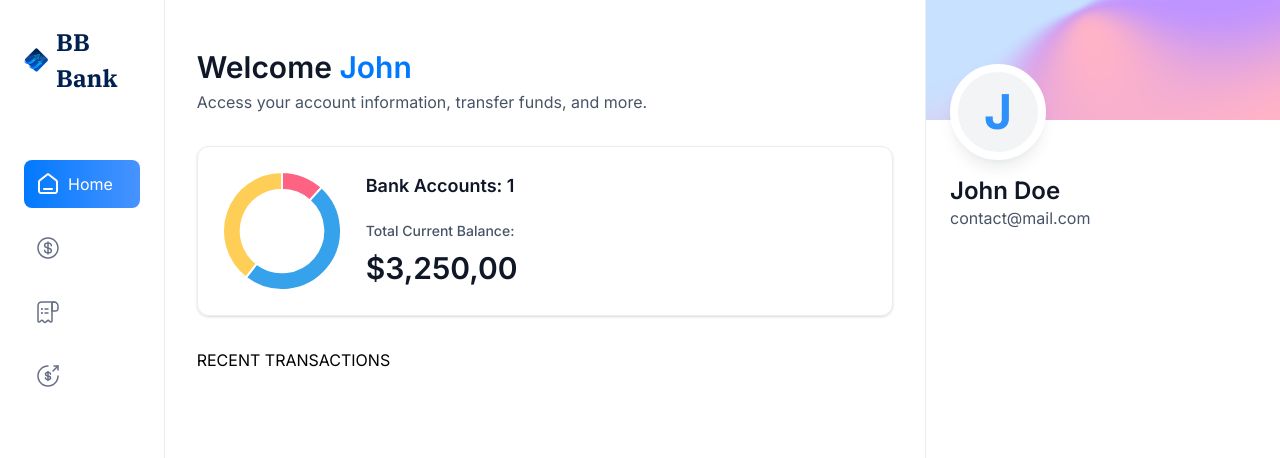
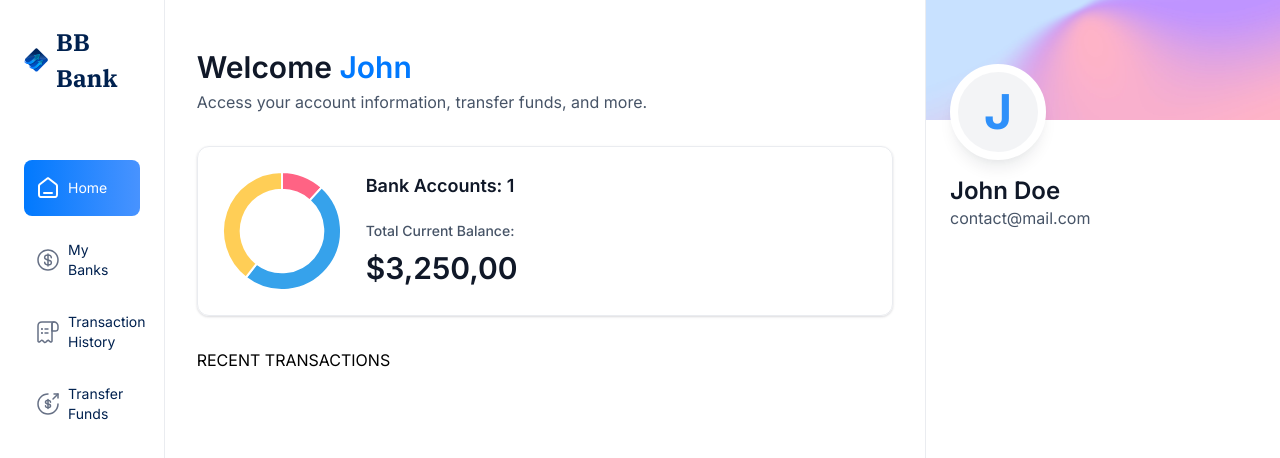
Before and after one commit to ArnaudBand/web_banking, a Next.js app: page / in a window 1280 px wide. Shown: the top 458 px of the page. Built offline with nearby package versions, Linux system fonts and the light colour scheme.

Commit message:
refactor: Update Sidebar component styles in Sidebar.tsx

```diff
--- a/components/Sidebar.tsx
+++ b/components/Sidebar.tsx
@@ -20,9 +20,9 @@ const Sidebar = ({ user }: SiderbarProps) => {
           const isActive = pathname === link.route || pathname.startsWith(`${link.route}/`)
           return (
             <Link href={link.route} key={link.label} className={cn('sidebar-link', {'bg-bank-gradient': isActive})}>
-              <div className="relative size-6 flex gap-2">
+              <div className="relative size-8 flex items-center gap-2">
                 <Image src={link.imgURL} width={24} height={24} alt={link.label} className={cn({'brightness-[3] invert-0' : isActive})} />
-                <p className={cn({'!text-white': isActive})}>{link.label}</p>
+                <p className={cn('text-black-1 text-sm', {'!text-white': isActive})}>{link.label}</p>
               </div>
             </Link>
           )})}
```
